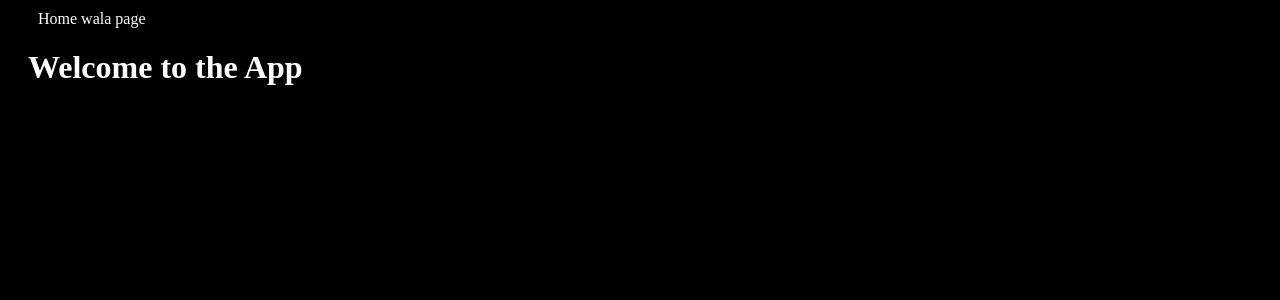
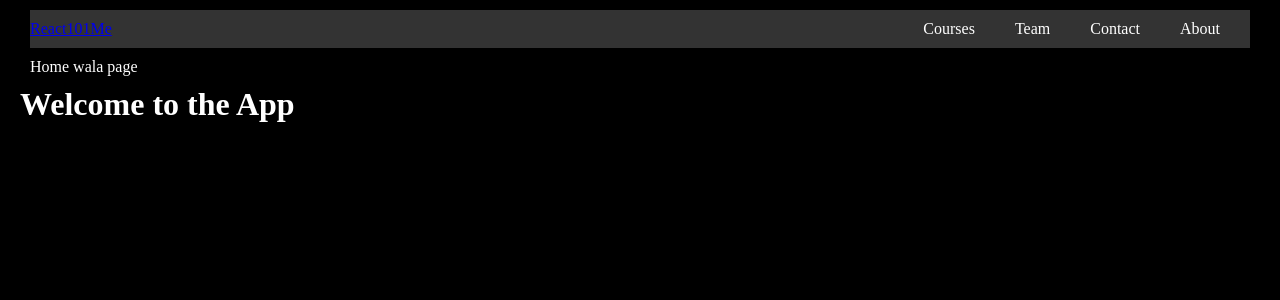
Before and after one commit to Shakhoyat/React-with-vite101, a React (Vite) app in the folder vite-project-101/: page / in a window 1280 px wide. Shown: the top 300 px of the page. Built offline with nearby package versions, Linux system fonts and the light colour scheme.

Commit message:
static Navigation Bar

```diff
--- a/vite-project-101/src/App.jsx
+++ b/vite-project-101/src/App.jsx
@@ -6,10 +6,14 @@ import Contact from './pages/Contact';
 import About from './pages/About';
 import Course_Details from './pages/Course_Details';
 import { BrowserRouter as Router, Routes, Route } from 'react-router-dom';
+import Nav_bar from './components/Nav_bar';
+
+
 const App = () => {
   return (
     <div>
       <Router>
+        <Nav_bar />
         <Routes>
           <Route path="/" element={<Home />} />
           <Route path="/courses" element={<Courses />} />
--- /dev/null
+++ b/vite-project-101/src/components/Nav_bar.jsx
@@ -0,0 +1,18 @@
+import React from 'react'
+import { Link } from 'react-router-dom'
+import './nav_bar.css'
+const Nav_bar = () => {
+    return (
+        <div className='nav_bar'>
+            <Link to={"/"} className="left">React101Me</Link>
+            <div className="right">
+                <Link className="items" to={"/courses"}>Courses</Link>
+                <Link className="items" to={"/team"}>Team</Link>
+                <Link className="items" to={"/contact"}>Contact</Link>
+                <Link className="items" to={"/about"}>About</Link>
+            </div>
+        </div>
+    )
+}
+
+export default Nav_bar
--- /dev/null
+++ b/vite-project-101/src/components/nav_bar.css
@@ -0,0 +1,15 @@
+.nav_bar{
+    display: flex   ;
+    justify-content: space-between;
+    align-items: center;
+    background-color: #333;
+}
+.nav_bar .items{
+    color: white;
+    text-decoration: none;
+    padding: 14px 20px;
+}
+.nav_bar .items:hover{
+    background-color: #ddd;
+    color: black;
+}
--- a/vite-project-101/src/index.css
+++ b/vite-project-101/src/index.css
@@ -1,3 +1,9 @@
+*{
+  box-sizing: border-box;
+  margin: 0;
+  padding: 0;
+}
+
 body{
   background-color: black ;
   color: white;
```
